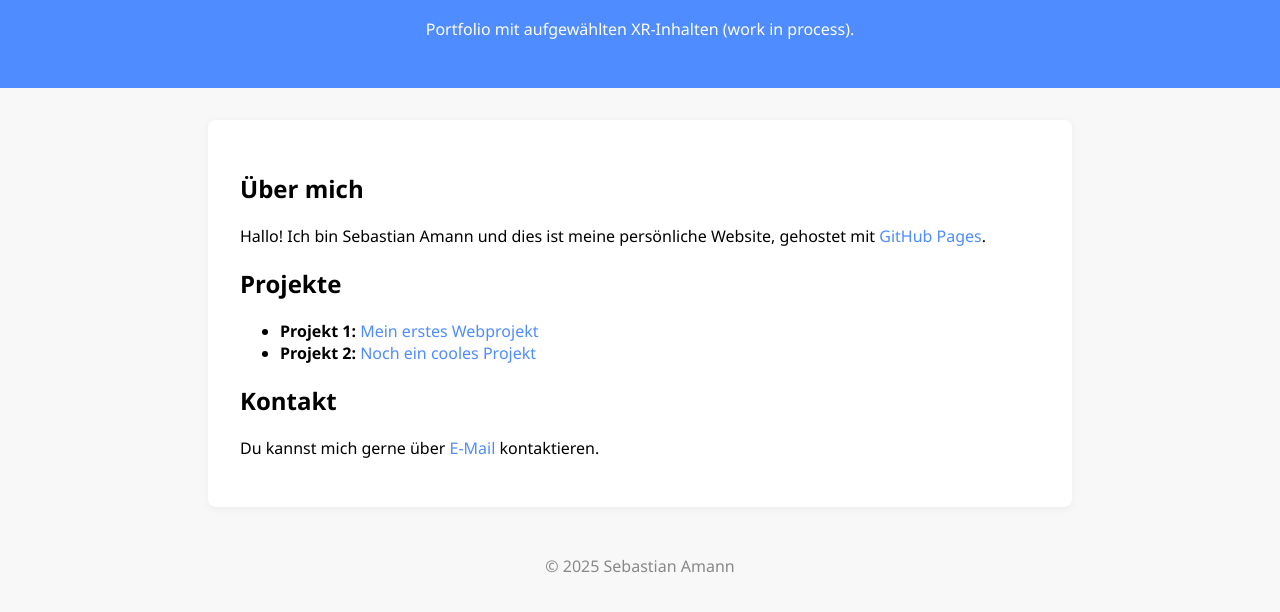
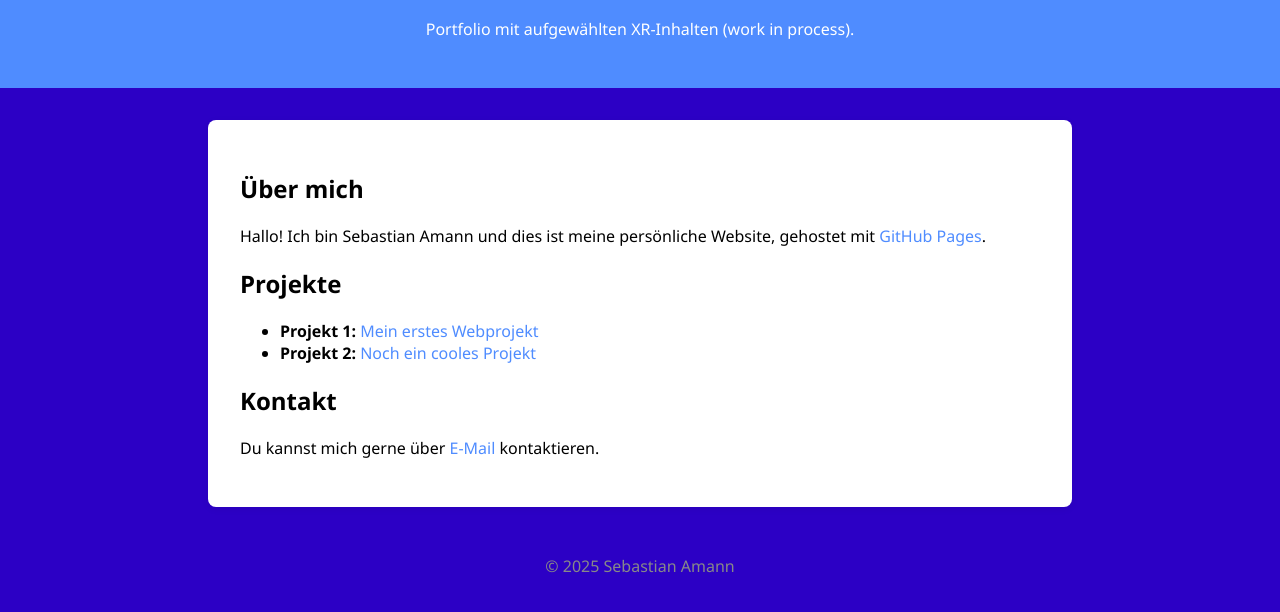
Before and after one commit to S-A-XR/portfolio, a plain HTML site: page index.html in a window 1280 px wide. Shown: the part 78-690 px from the top of the page. Drawn offline with Linux system fonts and the light colour scheme.

Commit message:
Update index.html

```diff
--- a/index.html
+++ b/index.html
@@ -7,7 +7,7 @@
     <style>
         body {
             font-family: 'Segoe UI', Arial, sans-serif;
-            background: #f8f8f8;
+            background: #2c00c5;
             margin: 0;
             padding: 0;
         }
```
